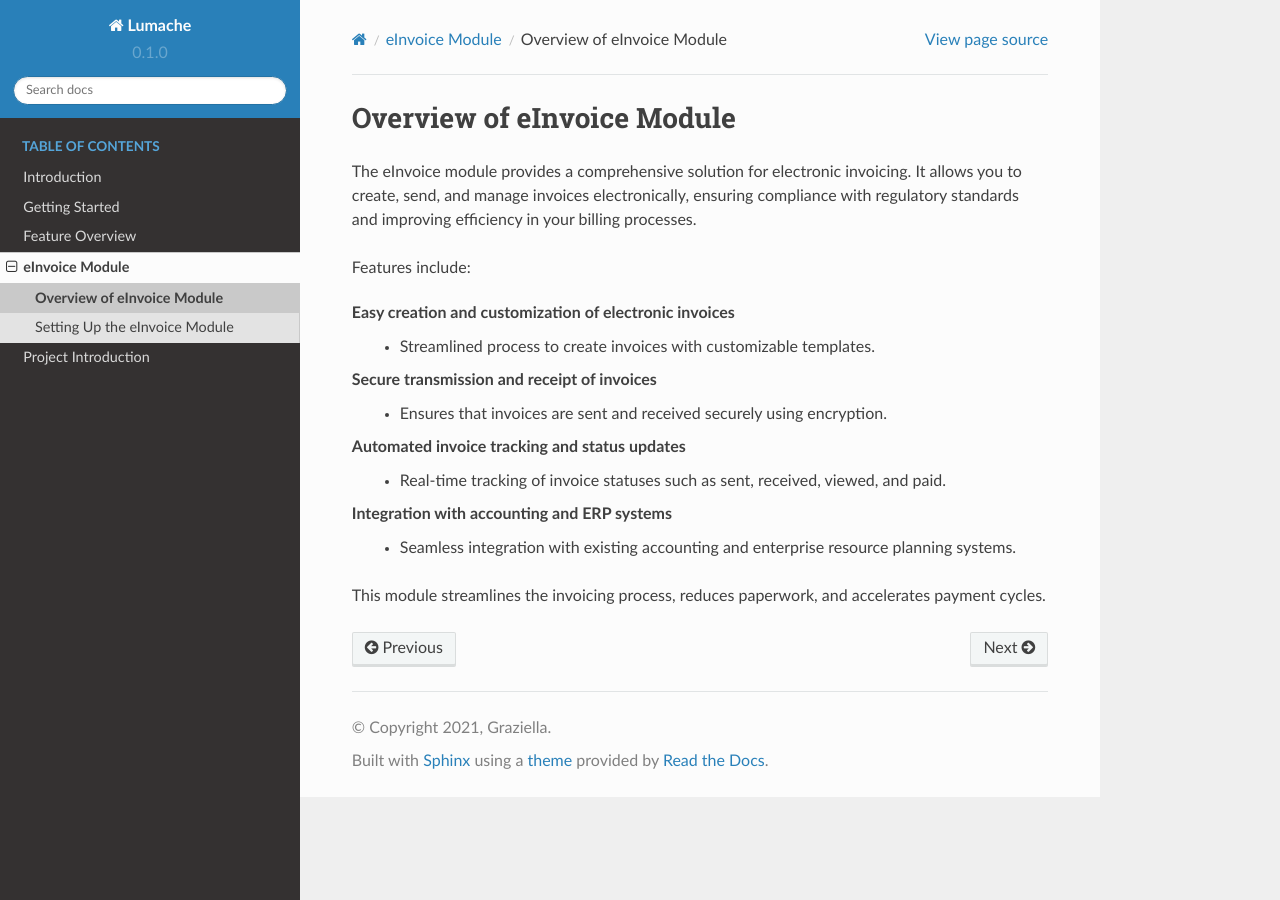
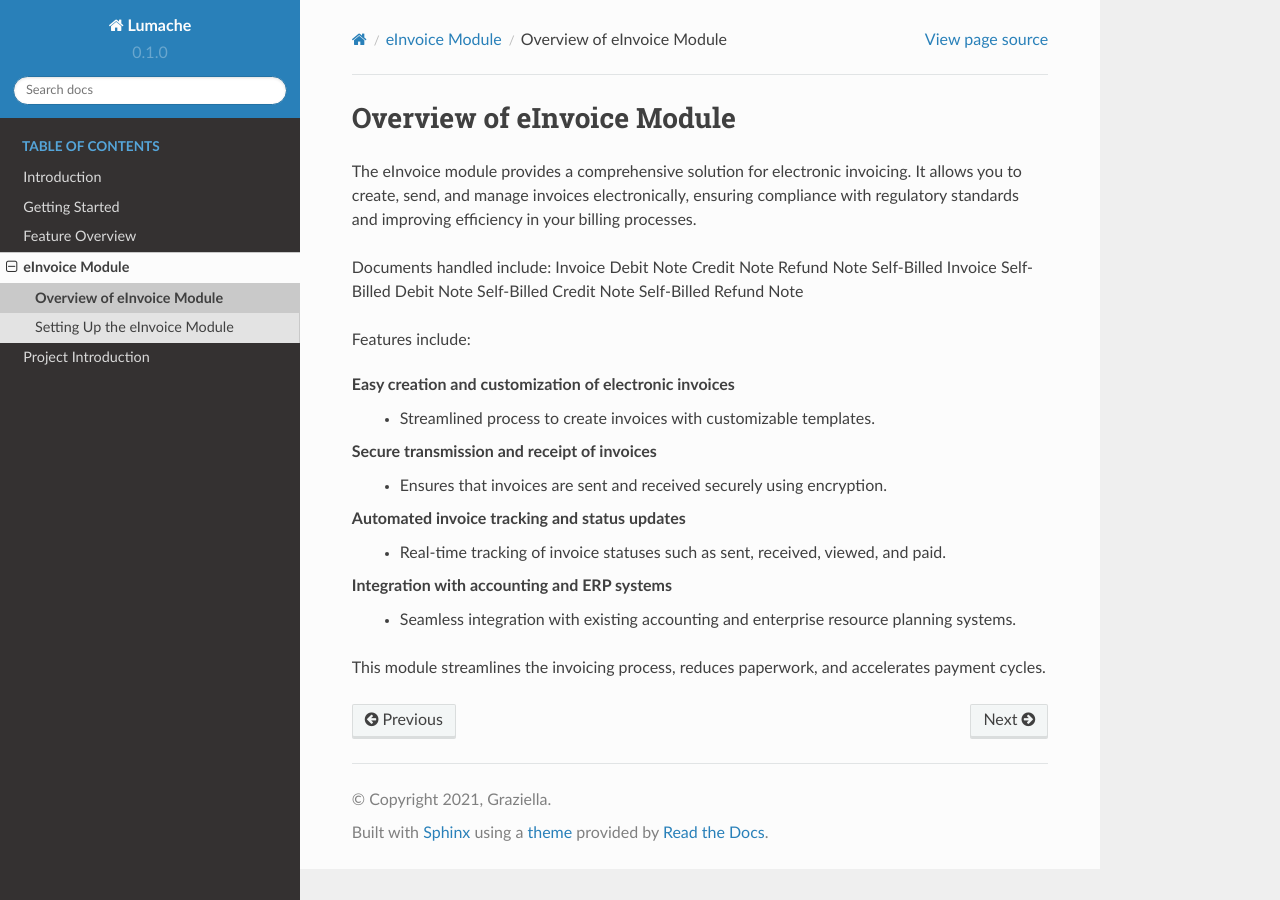
Before and after one commit to wookfai/manual, a Sphinx documentation site: the page built from docs/source/modules/einvoice/overview.rst, in a window 1280 px wide. Built offline with Sphinx 7.4.7 and the Read the Docs theme 2.0.0, drawn with Linux system fonts in a browser that asks for light colours; pages that are not in the unit, such as notebooks, are missing from menus.

Commit message:
Update overview.rst

```diff
--- a/docs/source/modules/einvoice/overview.rst
+++ b/docs/source/modules/einvoice/overview.rst
@@ -2,6 +2,16 @@ Overview of eInvoice Module
 ===========================
 
 The eInvoice module provides a comprehensive solution for electronic invoicing. It allows you to create, send, and manage invoices electronically, ensuring compliance with regulatory standards and improving efficiency in your billing processes.
+
+Documents handled include:
+Invoice
+Debit Note
+Credit Note
+Refund Note
+Self-Billed Invoice
+Self-Billed Debit Note
+Self-Billed Credit Note
+Self-Billed Refund Note
 
 Features include:
 
```
